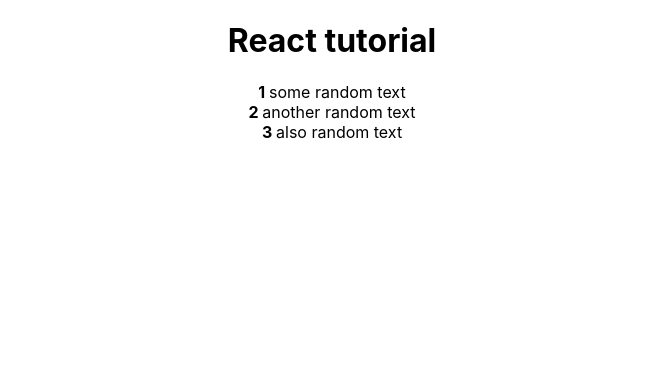
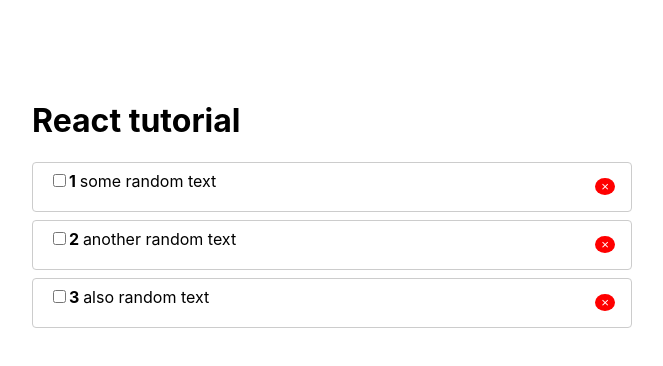
Before and after one commit to allencode11/todo-react, a React (Create React App) app: page / in a window 1280 px wide. Shown: the top 366 px of the page, without its empty margins (308-971 px from the left). Built offline with nearby package versions, Linux system fonts and the light colour scheme.

Commit message:
adding styles

```diff
--- a/src/App.css
+++ b/src/App.css
@@ -1,38 +1,12 @@
-.App {
-  text-align: center;
+.wrapper {
+  padding-top: 5rem;
+  margin: 0 auto;
+  width: 600px;
 }
 
-.App-logo {
-  height: 40vmin;
-  pointer-events: none;
+.rm {
+  background-color: red;
+  border-radius: 50%;
+  color: #fff;
+  border: none;
 }
-
-@media (prefers-reduced-motion: no-preference) {
-  .App-logo {
-    animation: App-logo-spin infinite 20s linear;
-  }
-}
-
-.App-header {
-  background-color: #282c34;
-  min-height: 100vh;
-  display: flex;
-  flex-direction: column;
-  align-items: center;
-  justify-content: center;
-  font-size: calc(10px + 2vmin);
-  color: white;
-}
-
-.App-link {
-  color: #61dafb;
-}
-
-@keyframes App-logo-spin {
-  from {
-    transform: rotate(0deg);
-  }
-  to {
-    transform: rotate(360deg);
-  }
-}
--- a/src/App.js
+++ b/src/App.js
@@ -8,7 +8,7 @@ function App() {
     {id: 3, completed: false, title: 'also random text'},
   ]
   return (
-    <div className='App'>
+    <div className='wrapper'>
      <h1>React tutorial</h1>
       <TodoList todos={todos} />
     </div>
--- a/src/Todo/TodoItem.jsx
+++ /dev/null
@@ -1,13 +0,0 @@
-import PropTypes from 'prop-types';
-
-const TodoItem = ({ todo, index }) => {
-  return (
-    <li><strong>{index + 1 + ' '}</strong>{todo.title}</li>
-  )
-};
-
-TodoItem.propTypes = {
-  todo: PropTypes.object.isRequired,
-  index: PropTypes.number.isRequired,
-}
-export default TodoItem;
--- /dev/null
+++ b/src/Todo/TodoItem/TodoItem.jsx
@@ -0,0 +1,21 @@
+import PropTypes from 'prop-types';
+import { styles } from './TodoItem.styles'
+const TodoItem = ({ todo, index }) => {
+  return (
+    <li style={styles.li}>
+      <span>
+        <input type="checkbox" style={styles.input}/>
+        <strong>{index + 1 + ' '}</strong>
+        {todo.title}
+      </span>
+
+      <button className='rm'> &times;</button>
+    </li>
+  )
+};
+
+TodoItem.propTypes = {
+  todo: PropTypes.object.isRequired,
+  index: PropTypes.number.isRequired,
+}
+export default TodoItem;
--- /dev/null
+++ b/src/Todo/TodoItem/TodoItem.styles.js
@@ -0,0 +1,14 @@
+export const styles = {
+  li: {
+    display: 'flex',
+    justifyContent: 'space-between',
+    alignItems: 'center',
+    padding: '.5rem 1rem',
+    border: '1px solid #ccc',
+    borderRadius: '4px',
+    marginBottom: '.5rem'
+  },
+  input: {
+    marginBottom: '1rem'
+  }
+}
--- a/src/Todo/TodoList.jsx
+++ b/src/Todo/TodoList.jsx
@@ -1,4 +1,4 @@
-import TodoItem from './TodoItem';
+import TodoItem from './TodoItem/TodoItem';
 import PropTypes from 'prop-types';
 
 const styles = {
```
